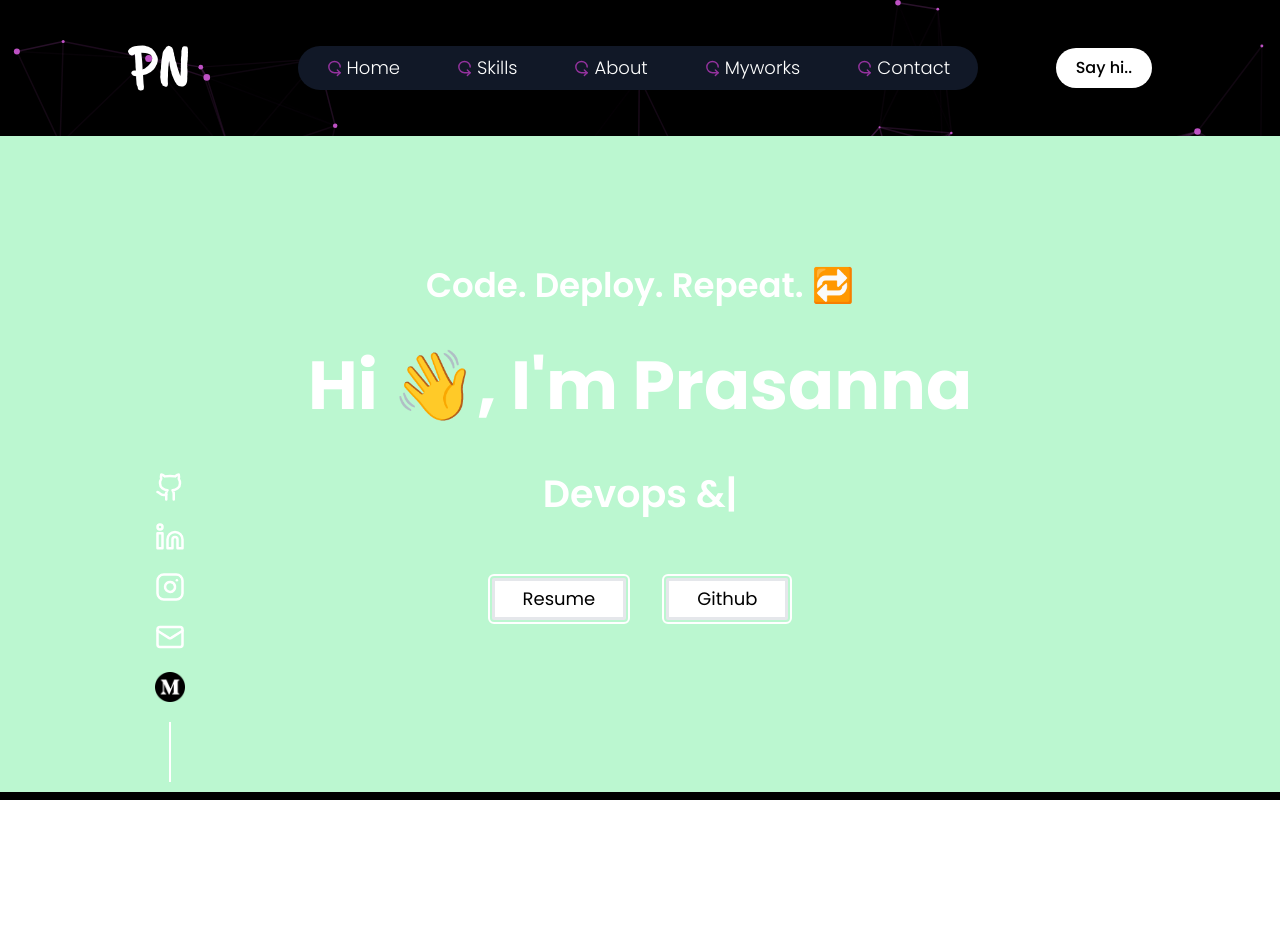
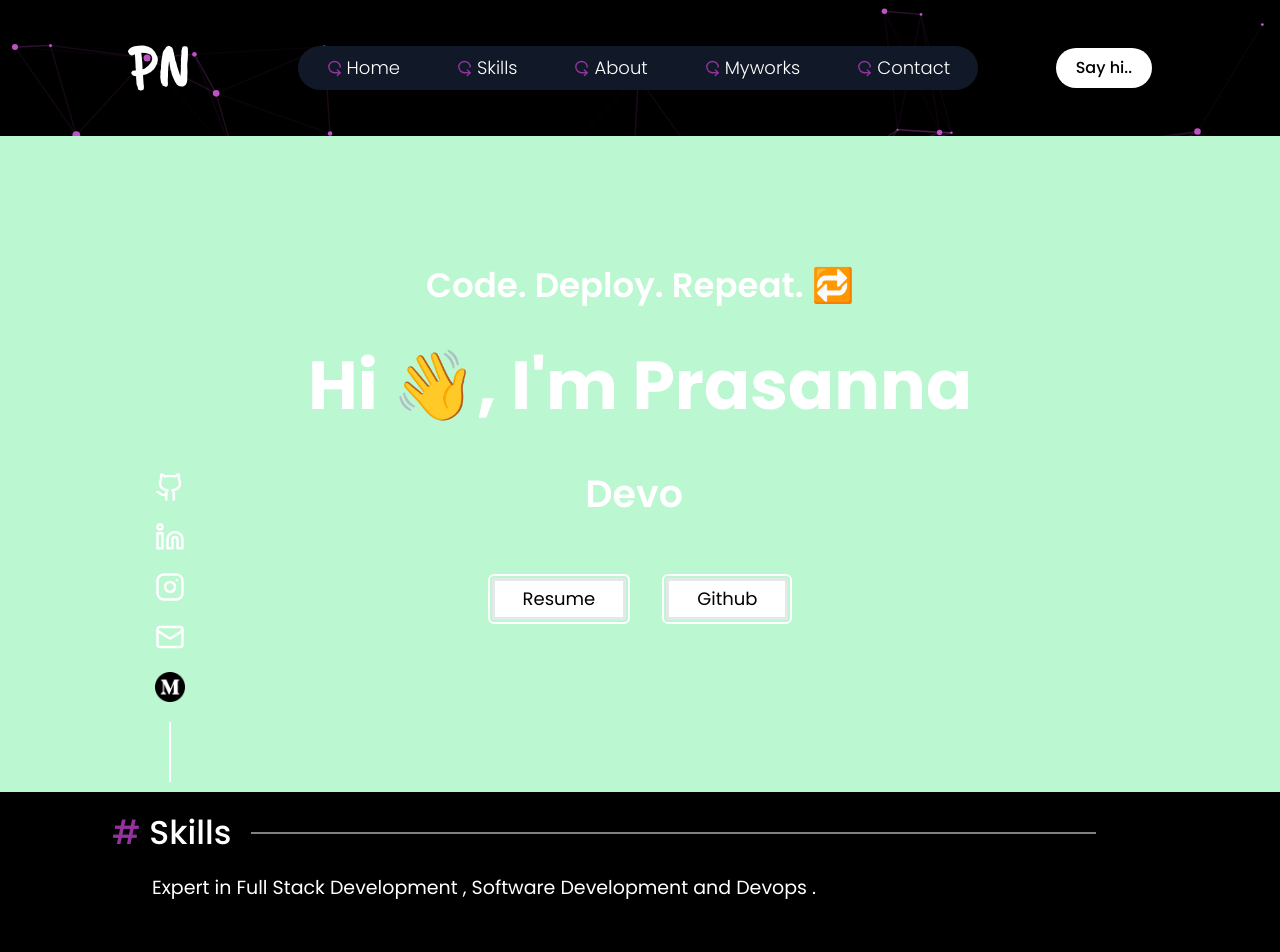
Before and after one commit to Prasanna0709/myportfolio, a React (Vite) app: page / in a window 1280 px wide. Shown: the top 952 px of the page. Before the commit the page ends 800 px from the top, so only its background shows below. Built offline with nearby package versions, Linux system fonts and the light colour scheme.

Commit message:
new commit

```diff
--- a/src/App.jsx
+++ b/src/App.jsx
@@ -11,7 +11,7 @@ const App = () => {
   return (
     <div className='bg-red-200 text-blue-500'>
       <Home/>
-      {/* <Skills/> */}
+      <Skills/>
       {/* <AboutMe/>
       <Projects/>
       <ContactUs/> */}
--- a/src/components/organisms/TextCarousel.jsx
+++ b/src/components/organisms/TextCarousel.jsx
@@ -5,7 +5,7 @@ import SocialMedia from "./SocialMedia";
 
 const TextCarousel = () => {
   return (
-    <div className="colorWh pb-[100px] sm:pb-[40px] bg-green-200 z-50 relative h-[70vh] sm:h-[82vh] flex flex-col justify-center items-center">
+    <div className="colorWh pb-[100px] sm:pb-[40px] bg-green-200 z-50 relative h-[82vh] flex flex-col justify-center items-center">
       <div className="mb-6">
         <p className="text-[24px] md:text-[34px] font-semibold">Code. Deploy. Repeat. 🔁</p>
       </div>
```
